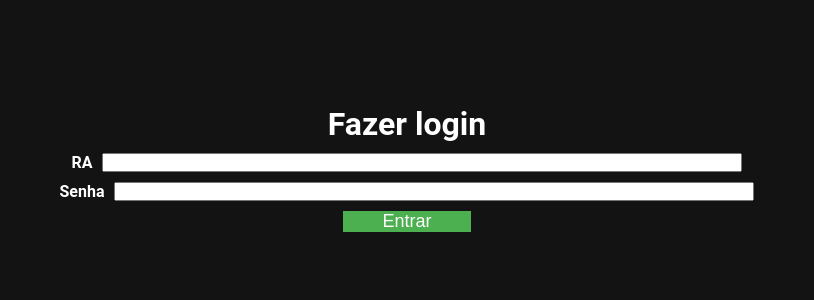
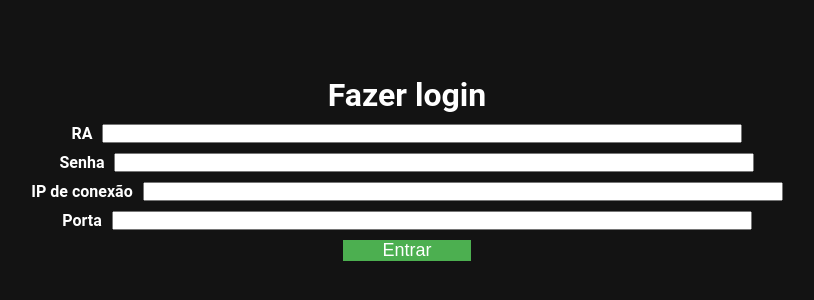
Before and after one commit to Vinezius/ProjetoClienteServidor, a Next.js app: page /login in a window 1280 px wide. Shown: the part 232-532 px from the top of the page, without its empty margins (233-1047 px from the left). Built offline with nearby package versions, Linux system fonts and the light colour scheme.

Commit message:
refatoração da logica para descobrir o tipo de usuario

```diff
--- a/app/(login-cadastro)/login/page.jsx
+++ b/app/(login-cadastro)/login/page.jsx
@@ -20,7 +20,6 @@ const LoginPage = () => {
             const response = await realizarLogin(payload);
             if(response.success === true){
                 localStorage.setItem('userToken', response.token);
-                localStorage.setItem('userType', response.tipo_usuario)
                 localStorage.setItem('registro', registro)
                 alert('Login realizado com sucesso!');
                 router.push('/home')
@@ -30,6 +29,14 @@ const LoginPage = () => {
         } catch (error) {
             console.error(error);
         }
+    }
+
+    const handleIp = (ip) =>{
+        localStorage.setItem('ip', ip);
+    }
+
+    const handlePorta = (porta) =>{
+        localStorage.setItem('porta', porta);
     }
 
 
@@ -50,6 +57,14 @@ const LoginPage = () => {
                             <label htmlFor="senha">Senha</label>
                             <Field id="senha" name="senha" type="password" onChange={handleChange} className="input-formulario"/>
                         </div>
+                        <div className='campo-formulario'>
+                            <label htmlFor="senha">IP de conexão</label>
+                            <Field id="ip" name="ip" onChange={e => {handleChange(e); handleIp(e.target.value)}} className="input-formulario"/>
+                        </div>
+                        <div className='campo-formulario'>
+                            <label htmlFor="senha">Porta</label>
+                            <Field id="porta" name="porta" onChange={e => {handleChange(e); handlePorta(e.target.value)}} className="input-formulario"/>
+                        </div>
                         <div className='container-botoes'>
                             <button type="submit" className='botao-sucesso'>Entrar</button>
                         </div>
--- a/app/services/api/api.js
+++ b/app/services/api/api.js
@@ -1,12 +1,14 @@
 import axios from 'axios';
 
 let apiProjeto;
+const ip = localStorage.getItem('ip');
+const porta = localStorage.getItem('porta');
 
 if (typeof window !== 'undefined') {
   const token = localStorage?.getItem('userToken');
 
   apiProjeto = axios.create({
-    baseURL: 'http://localhost:3333',
+    baseURL: `http://${ip}:${porta}`,
     headers: {
       ...(token && {'Authorization': `Bearer ${token}`}),
       'Content-Type': 'application/json',
--- a/app/services/dadosUsuario/index.js
+++ b/app/services/dadosUsuario/index.js
@@ -6,6 +6,7 @@ export async function buscarDadosUsuario(registro){
         console.log(response.data);
         return(response.data);
     } catch (error) {
+        console.log(error);
         return({ message: "Erro ao buscar dados do usuário",
                 success: false});
     }
```
Also changed, not shown: app/(logado)/home/page.jsx (+18 -3 lines).
